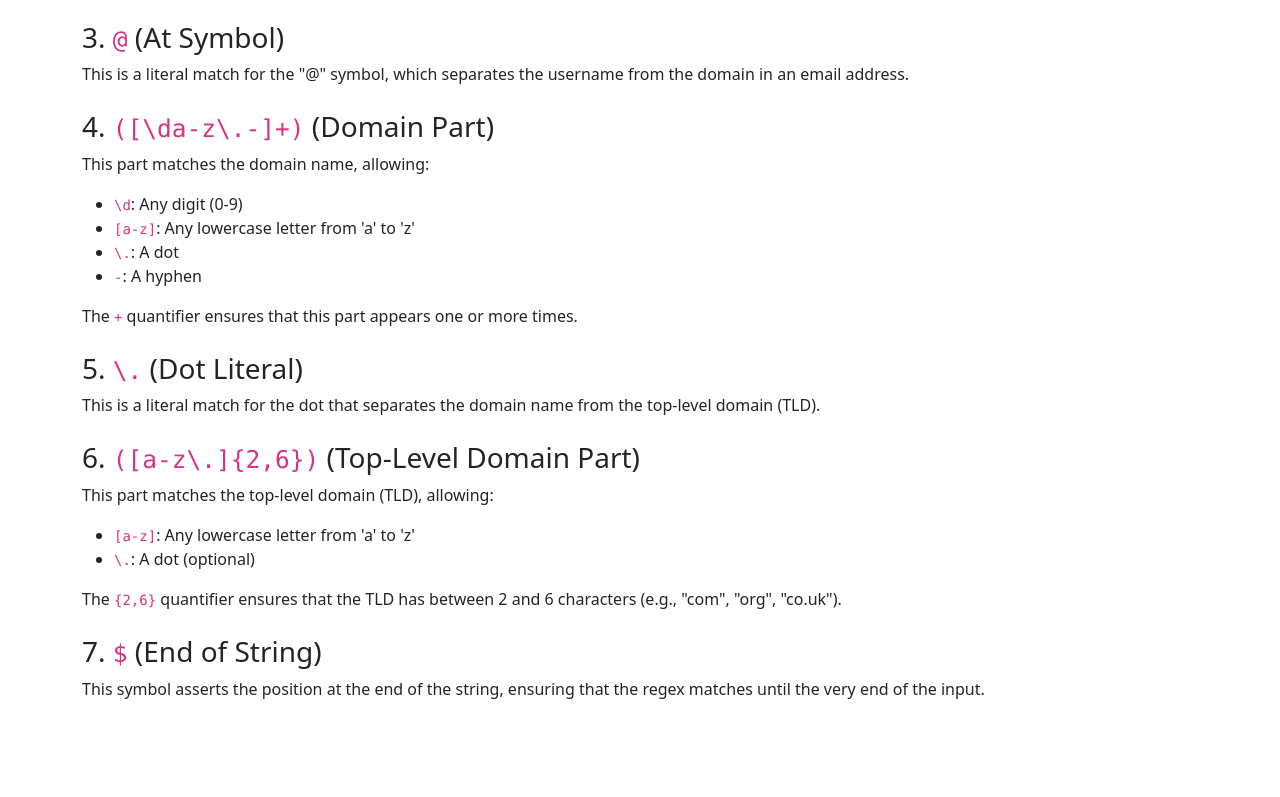
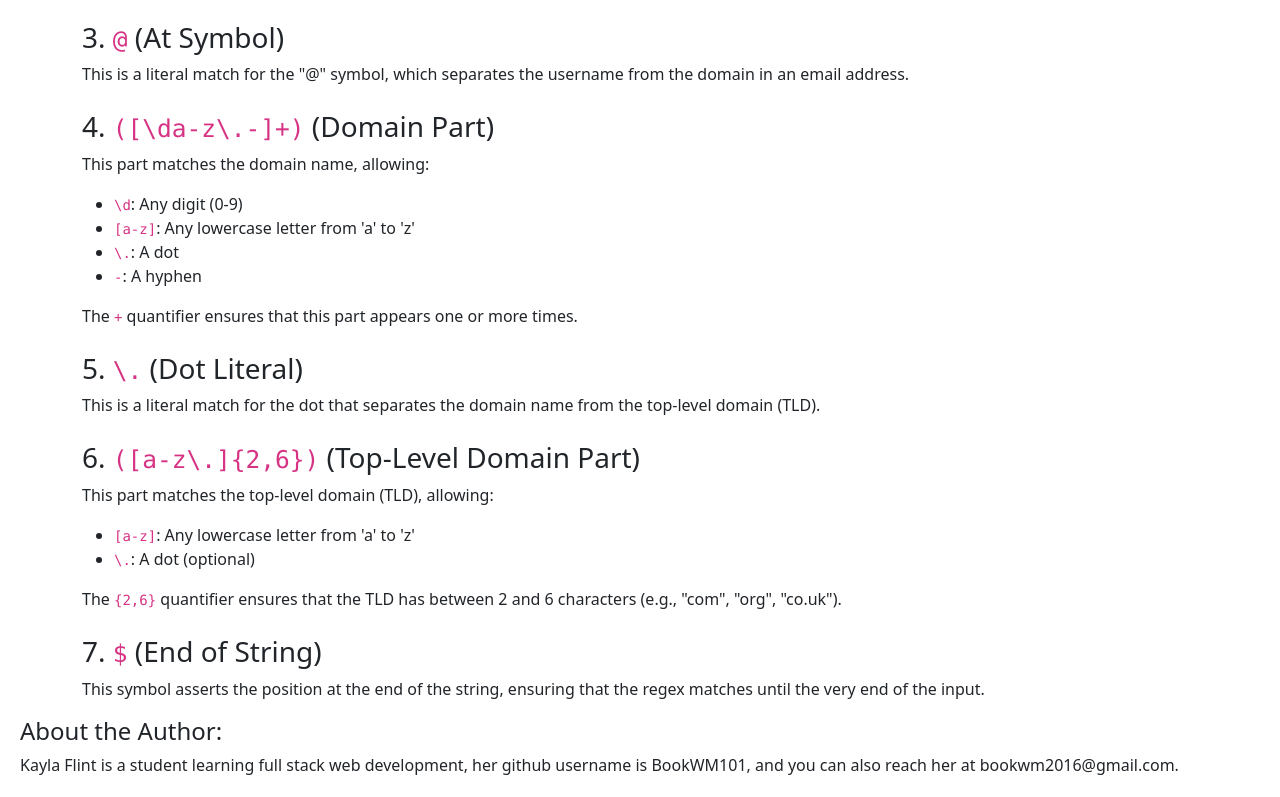
Before and after one commit to BookWM101/Challenge-17, a plain HTML site: page index.html in a window 1280 px wide. Shown: the part 521-1318 px from the top of the page. Before the commit the page ends 1258 px from the top, so only its background shows below. Drawn offline with nearby package versions, Linux system fonts and the light colour scheme.

```diff
--- a/index.html
+++ b/index.html
@@ -71,5 +71,9 @@
             <p>This symbol asserts the position at the end of the string, ensuring that the regex matches until the very end of the input.</p>
         </section>
     </div>
+    <footer>
+        <h4>About the Author:</h4>
+        <p4>Kayla Flint is a student learning full stack web development, her github username is BookWM101, and you can also reach her at bookwm2016@gmail.com.</p4>
+    </footer>
 </body>
 </html>
```
Also changed, not shown: 1 other file.
